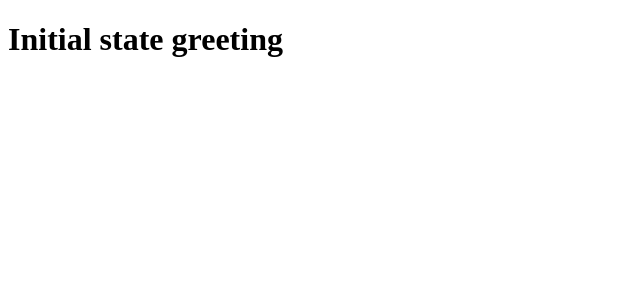
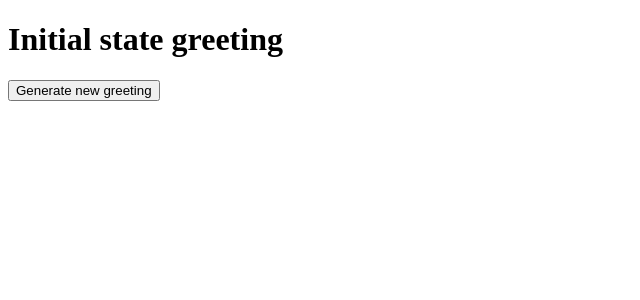
Before and after one commit to poppiestar/online-ordering, a React app: page / in a window 1280 px wide. Shown: the top 300 px of the page, without its empty margins (0-640 px from the left). Built offline with nearby package versions, Linux system fonts and the light colour scheme; the HTML template or start-up script is replaced by a standard one.

Commit message:
Add basic action to ensure everything’s wired up nicely

```diff
--- a/package.json
+++ b/package.json
@@ -32,6 +32,7 @@
     "hapi": "^16.5.0",
     "inert": "^4.2.1",
     "marko": "^4.4.21",
+    "random-sentence": "^1.0.4",
     "react": "^15.6.1",
     "react-dom": "^15.6.1",
     "react-redux": "^5.0.5",
--- a/src/actions/index.js
+++ b/src/actions/index.js
@@ -1,5 +1,7 @@
 
-export const setGreeting = (greeting) => ({
+import randomSentence from 'random-sentence';
+
+export const generateGreeting = () => ({
     type: 'SET_GREETING',
-    greeting
+    greeting: randomSentence()
 });
--- a/src/components/App.js
+++ b/src/components/App.js
@@ -1,7 +1,10 @@
 
 import React from 'react';
 
-const App = ({ greeting }) =>
-    <h1>{ greeting }</h1>;
+const App = ({ greeting, generateGreeting }) =>
+    <div>
+        <h1>{ greeting }</h1>
+        <button onClick={generateGreeting}>Generate new greeting</button>
+    </div>;
 
 export default App;
--- a/src/components/AppContainer.js
+++ b/src/components/AppContainer.js
@@ -2,13 +2,21 @@
 import { connect } from 'react-redux';
 
 import App from './App';
+import { generateGreeting } from '../actions';
 
 const mapStateToProps = ({ greeting }) => ({
     greeting
 });
 
+const mapDispatchToProps = (dispatch) => ({
+    generateGreeting: () => {
+        dispatch(generateGreeting());
+    }
+});
+
 const VisibleYouKnow = connect(
-    mapStateToProps
+    mapStateToProps,
+    mapDispatchToProps
 )(App);
 
 export default VisibleYouKnow;
```
Also changed, not shown: 1 other file (tests, documents, lock files or other folders).
